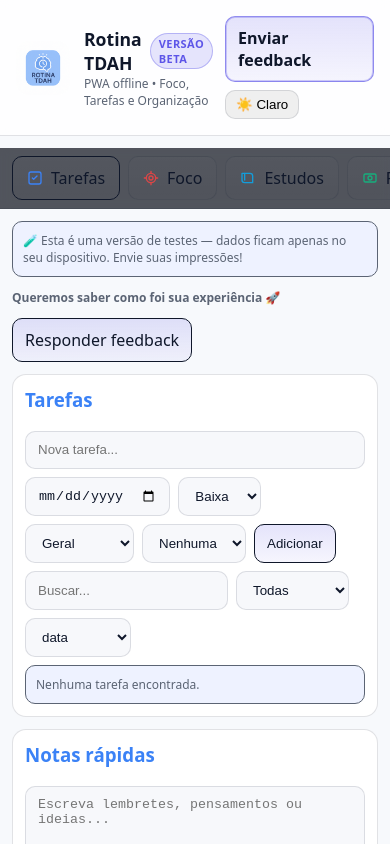
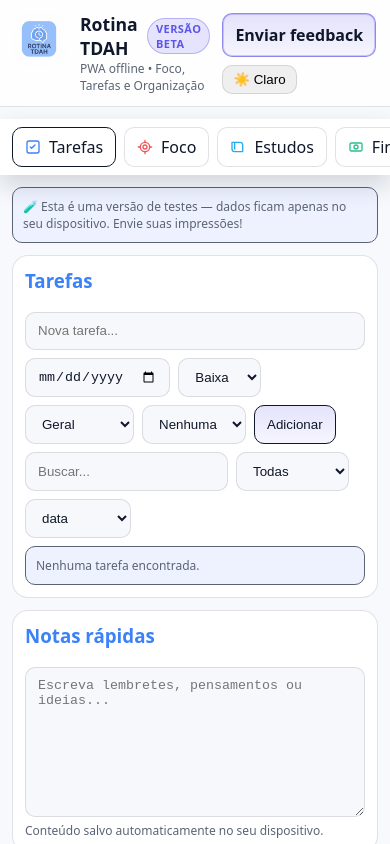
Before and after one commit to TenorioDevfullStack/tdah_pwa, a Next.js app: page / in a window 390 px wide. Shown: the top 844 px of the page. Built offline with nearby package versions, Linux system fonts and the light colour scheme.

Commit message:
style: ajustes mobile e remoção de CTA redundante

```diff
--- a/app/globals.css
+++ b/app/globals.css
@@ -463,7 +463,7 @@ textarea:focus,
   flex-wrap: wrap;
 }
 @media (max-width: 640px){
-  .item { align-items: flex-start; }
+  .item { align-items: flex-start; flex-direction: column; }
 }
 .badge {
   padding: 4px 8px;
@@ -666,3 +666,24 @@ footer {
 .beta-login { display: grid; gap: 12px; margin-top: 16px; }
 .beta-admin .item { align-items: center; }
 .beta-admin .item .button { white-space: nowrap; }
+
+
+@media (max-width: 640px){
+  .header { padding: 12px; }
+  .header .brand { align-items: flex-start; }
+  .theme-toggle { padding: 6px 10px; }
+  .tabs {
+    background: var(--card);
+    border-bottom: none;
+    box-shadow: 0 10px 24px rgba(15, 23, 42, 0.16);
+  }
+  .tab { padding: 8px 12px; }
+  .card { border-radius: 16px; }
+  .item { align-items: flex-start; flex-direction: column; }
+}
+
+.item .badge { margin-bottom: 4px; }
+
+.beta-login { display: grid; gap: 12px; margin-top: 16px; }
+.beta-admin .item { align-items: center; }
+.beta-admin .item .button { white-space: nowrap; }
--- a/app/page.jsx
+++ b/app/page.jsx
@@ -1,6 +1,5 @@
 "use client";
 import { useEffect, useState } from "react";
-import Link from "next/link";
 import Tabs from "@/components/Tabs";
 import TaskManager from "@/components/TaskManager";
 import Pomodoro from "@/components/Pomodoro";
@@ -121,14 +120,6 @@ export default function Page() {
         <div className="notice small" style={{ marginBottom: 12 }}>
           🧪 Esta é uma versão de testes — dados ficam apenas no seu dispositivo. Envie suas impressões!
         </div>
-        <div className="row" style={{ marginBottom: 12, alignItems: "center", justifyContent: "space-between", gap: 12 }}>
-          <div className="small" style={{ fontWeight: 600 }}>
-            Queremos saber como foi sua experiência 🚀
-          </div>
-          <Link className="button primary" href="/feedback">
-            Responder feedback
-          </Link>
-        </div>
         {active === "tarefas" && (
           <div className="grid">
             <TaskManager />
```
